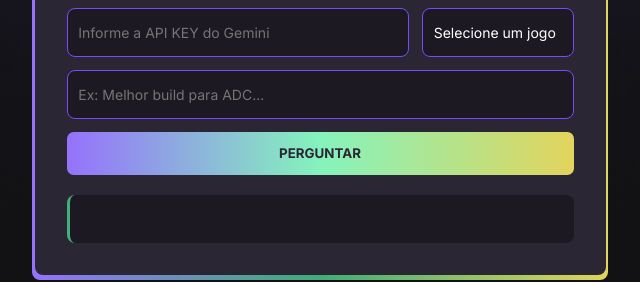
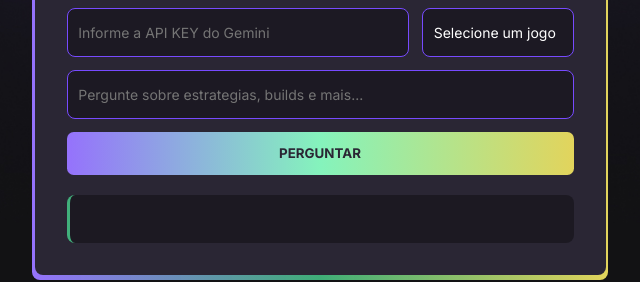
Before and after one commit to melyschr/project-nlw, a plain HTML site: page index.html in a window 1280 px wide. Shown: the part 450-732 px from the top of the page, 320-960 px from the left. Drawn offline with Linux system fonts and the light colour scheme.

Commit message:
Update index.html

```diff
--- a/index.html
+++ b/index.html
@@ -37,7 +37,7 @@
                         <option value="persona">Persona</option>
                     </select>
 
-                    <input id="questionInput" type="text" placeholder="Ex: Melhor build para ADC..." required>
+                    <input id="questionInput" type="text" placeholder="Pergunte sobre estrategias, builds e mais..." required>
                     <button id="askButton">Perguntar</button>
                 </form>
 
```
